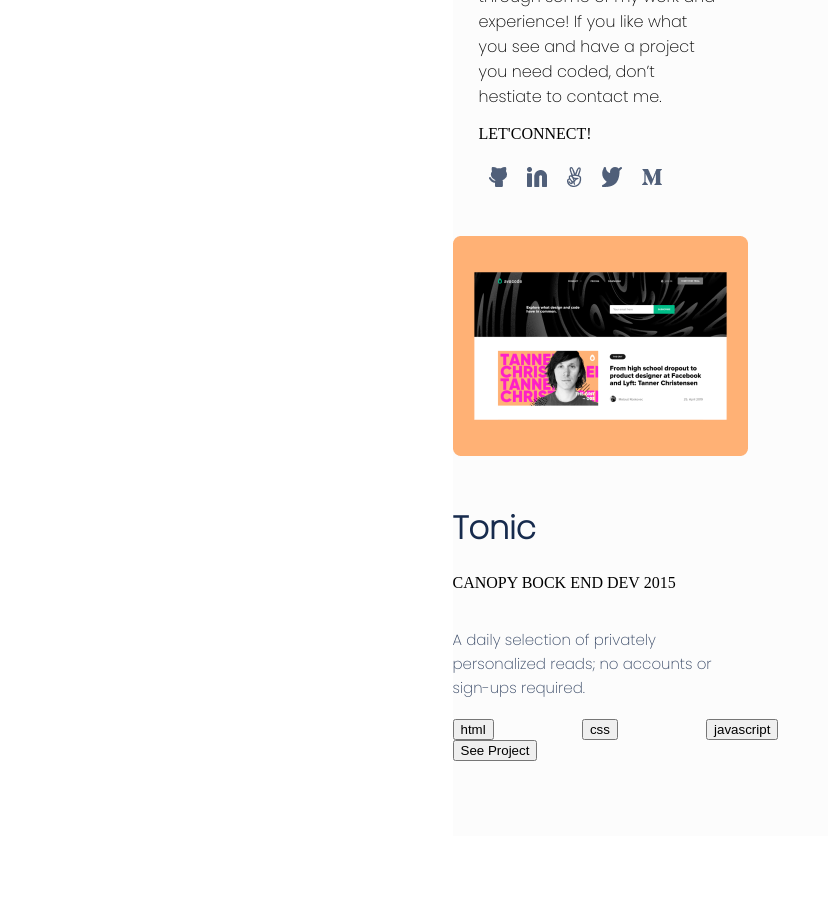
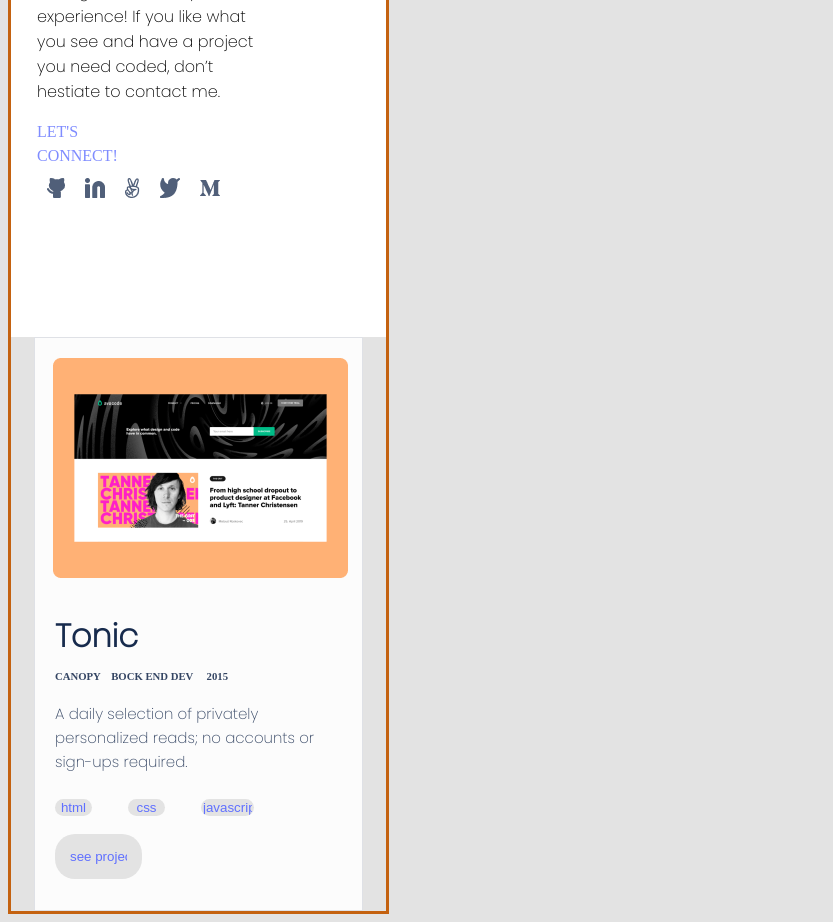
Before and after one commit to lugard1/myportfolio1, a website: page index.html in a window 1280 px wide. Shown: the part 440-1362 px from the top of the page, without its empty margins (0-833 px from the left). Before the commit the page ends 1284 px from the top, so only its background shows below. Drawn offline with Linux system fonts and the light colour scheme.

Commit message:
updated html css and readme files

```diff
--- a/index.html
+++ b/index.html
@@ -10,6 +10,7 @@
 </head>
 
 <body>
+  <div class="container">
     <header class="toolbar">
       <a href="#" class="logo">My logo</a>
       <nav class="navbar">
@@ -21,24 +22,18 @@
     <main class="main-content">
       <div class="text-content">
         <h1 class="heading-1">
-        I'm Mariane
+          I'm Lugard
           <br>
           Glad to see
           <br>
           you!
         </h1>
-
-      <h2 class="heading-2">I'am Shaheryar</h2>
-
         <p class="paragraph">
           I’m a software developer! I can help you build a product , feature or website Look through some of my work and
           experience! If you like what you see and have a project you need coded, don’t hestiate to contact me.
         </p>
+        <h2 class="paragraph-2">LET'S CONNECT!</h2>
         <div class="social-media">
-        <p class="paragraph-2">
-          LET'CONNECT!
-        </p>
-
           <ul class="social-links">
             <li class="social">
               <a href="#">
@@ -78,19 +73,25 @@
         <img src="snapshots/Snapshoot Portfolio.png" alt="snapshot1">
       </div><br>
       <div class="tonic">
-      <h3>Tonic</h3>
-      <p>CANOPY BOCK END DEV 2015</p>
+        <h2>Tonic</h2>
+        <h6>CANOPY &nbsp  &nbsp<span>BOCK END DEV  &nbsp  &nbsp 2015</span></h6>
         <p class="p">A daily selection of privately<br>
           personalized reads; no accounts or<br>
           sign-ups required.
         </p>
-      <div class="input-text">
-        <input class="ipbox html" type="button" value="html"><br>
-        <input class="ipbox css" type="button" value="css"><br>
-        <input class="ipbox jskript" type="button" value="javascript"><br>
+        <form action="/action_page.php">
+          <label for="fhtml"></label>
+          <input type="text" id="faction" class="fhtml" name="fhtml" size="2" max-length="6" placeholder="html">&nbsp &nbsp
+          <label for="fcss"></label>
+          <input type="text"  id="faction" class="fcss" name="fcss" size="2" max-length="5" placeholder="css">&nbsp &nbsp
+          <label for="jskript"></label>
+          <input type="text" id="faction" class="jskript" name="jskript" size="4" max-length="10" placeholder="javascript"><br><br>
+          <label for="fsepro"></label>
+          <input type="text" id="faction" class="seepro" name="fsepro" size="5"  placeholder="see project">
+        </form>
         </div>
-      <input class="ipbox seepro" type="button" value="See Project">
       </div>
     </main>
+  </div>
 </body>
 </html>
--- a/style.css
+++ b/style.css
@@ -1,12 +1,24 @@
 @import url('https://fonts.googleapis.com/css2?family=Roboto&display=swap');
 @import url('https://fonts.googleapis.com/css2?family=Crete+Round&display=swap');
 @import url('https://fonts.googleapis.com/css2?family=Poppins:wght@200&display=swap');
+
+body{
+  background-color: #e3e3e3;
+  width: 375px;
+  align-self: center;
+}
+
+.container {
+  border: 3px solid #c46210;
+  width: 375px;
+  height: 100%;
+}
 
 .toolbar {
   display: flex;
   width: 375px;
   height: 48px;
-  background-color: #e3e3e3;
+  background-color: #ffffff;
   justify-content: space-between;
   margin: auto auto;
 }
@@ -15,7 +27,7 @@
   display: flex;
   flex-direction: row;
   align-items: flex-start;
-  padding: 9px;
+  padding: 20px;
   cursor: pointer;
 }
 
@@ -26,7 +38,7 @@
   font-size: 18px;
   line-height: 16px;
   font-family: 'Roboto', sans-serif;
-  padding: 4px;
+  padding: 20px;
   cursor: pointer;
   font-weight: 800;
 }
@@ -35,7 +47,10 @@
   display: flex;
   width: 375px;
   height: 600px;
-  background-color: rgb(252, 252, 252);
+  background-color: #ffffff;
+  width: 375px;
+  height: 718px;
+  box-shadow:#172b4d;
   margin: auto auto;
 }
 
@@ -77,6 +92,21 @@
   list-style-type: none;
 }
 
+.paragraph-2 {
+  width: 117px;
+  height: 24px;
+  font-family: 'poppins' sans-serif;
+  font-style: normal;
+  font-weight: 500;
+  font-size: 16px;
+  line-height: 24px;
+  padding-bottom: 10px;
+  color: #7f8cff;
+  flex: none;
+  order: 0;
+  flex-grow: 0;
+}
+
 .social {
   padding: 10px;
   cursor: pointer;
@@ -93,22 +123,24 @@
 .main-content2 {
   display: flex;
   flex-direction: column;
-  width: 375px;
-  height: 600px;
+  width: 327px;
+  height: 552px;
   margin: auto auto;
   background-color: rgb(252, 252, 252);
   padding-top: 20px;
+  border: 1px solid #dfe1e6;
 }
 
 .snapshort1 {
   width: 295px;
   height: 220px;
-  flex-direction: column;
   border-radius: 8px;
   align-items: center;
+  margin: 0px 0px 18px 18px;
 }
 
-.tonic h3 {
+.tonic h2 {
+  margin: 0px 0px 20px 20px;
   width: 295px;
   height: 36px;
   font-family: 'poppins', sans-serif;
@@ -119,7 +151,7 @@
   color: #172b4d;
 }
 
-.canopy p {
+.canopy h6 {
   width: 55px;
   height: 16px;
   font-family: 'poppins', sans-serif;
@@ -128,12 +160,27 @@
   font-size: 13px;
   line-height: 16px;
   color: #344563;
-  display: flex;
-  flex-direction: row;
-  padding-right: 5px;
-  padding-bottom: 20px;
-  justify-content: space-between;
-  list-style: none;
+  margin: 20px;
+}
+
+h6 {
+  margin: 0px 0px 20px 20px;
+  color: #344563;
+}
+
+h6 span {
+  color: #344563;
+}
+
+.canopy span {
+  width: 88px;
+  height: 16px;
+  font-family: 'poppins', sans-serif;
+  font-style: normal;
+  font-weight: 600;
+  font-size: 13px;
+  line-height: 16px;
+  color: #7a869a;
 }
 
 .p {
@@ -145,11 +192,7 @@
   font-size: 15px;
   line-height: 24px;
   color: #344563;
-  flex: none;
-  order: 1;
-  flex-grow: 0;
-  display: flex;
-  padding-top: 20px;
+  margin: 20px;
 }
 
 .input-text {
@@ -160,15 +203,31 @@
   letter-spacing: 0.3em;
 }
 
-.input-text .ipbox {
+.input-text {
   display: flex;
-  flex-direction: column;
+  margin-bottom: 30px;
 }
 
-.ipbox .html {
+ .html {
   width: 29px;
   height: 16px;
-  border-radius: 2px solid;
+  border-radius: none;
+  font-family: 'poppins', sans-serif;
+  text-align: center;
+  text-align: center;
+  font-style: normal;
+  font-weight: 400;
+  font-size: 15px;
+  line-height: 24px;
+  letter-spacing: 0.3em;
+  color: #6070ff;
+
+}
+
+.input-text .css {
+  width: 21px;
+  height: 16px;
+  border-radius: 20px solid;
   font-family: 'poppins', sans-serif;
   font-style: normal;
   font-weight: 400;
@@ -178,10 +237,10 @@
   color: #6070ff;
 }
 
-.ipbox .css {
-  width: 21px;
+.input-text .jskript {
+  width: 65px;
   height: 16px;
-  border-radius: 2px solid;
+  border-radius: 20px solid;
   font-family: 'poppins', sans-serif;
   font-style: normal;
   font-weight: 400;
@@ -191,15 +250,18 @@
   color: #6070ff;
 }
 
-.ipbox .jskript {
-  width: 65px;
-  height: 16px;
-  border-radius: 2px solid;
-  font-family: 'poppins', sans-serif;
-  font-style: normal;
-  font-weight: 400;
-  font-size: 15px;
-  line-height: 24px;
-  letter-spacing: 0.3em;
+#faction {
+  margin-left: 20px;
+  border: none;
+  background-color: #e3e3e3;;
+  border-radius: 20px;
+  text-align: center;
+}
+
+::placeholder {
   color: #6070ff;
 }
+
+.seepro{
+  padding: 15px;
+}
```
Also changed, not shown: README.md. Lines whose indentation alone changed are shown as unchanged.
